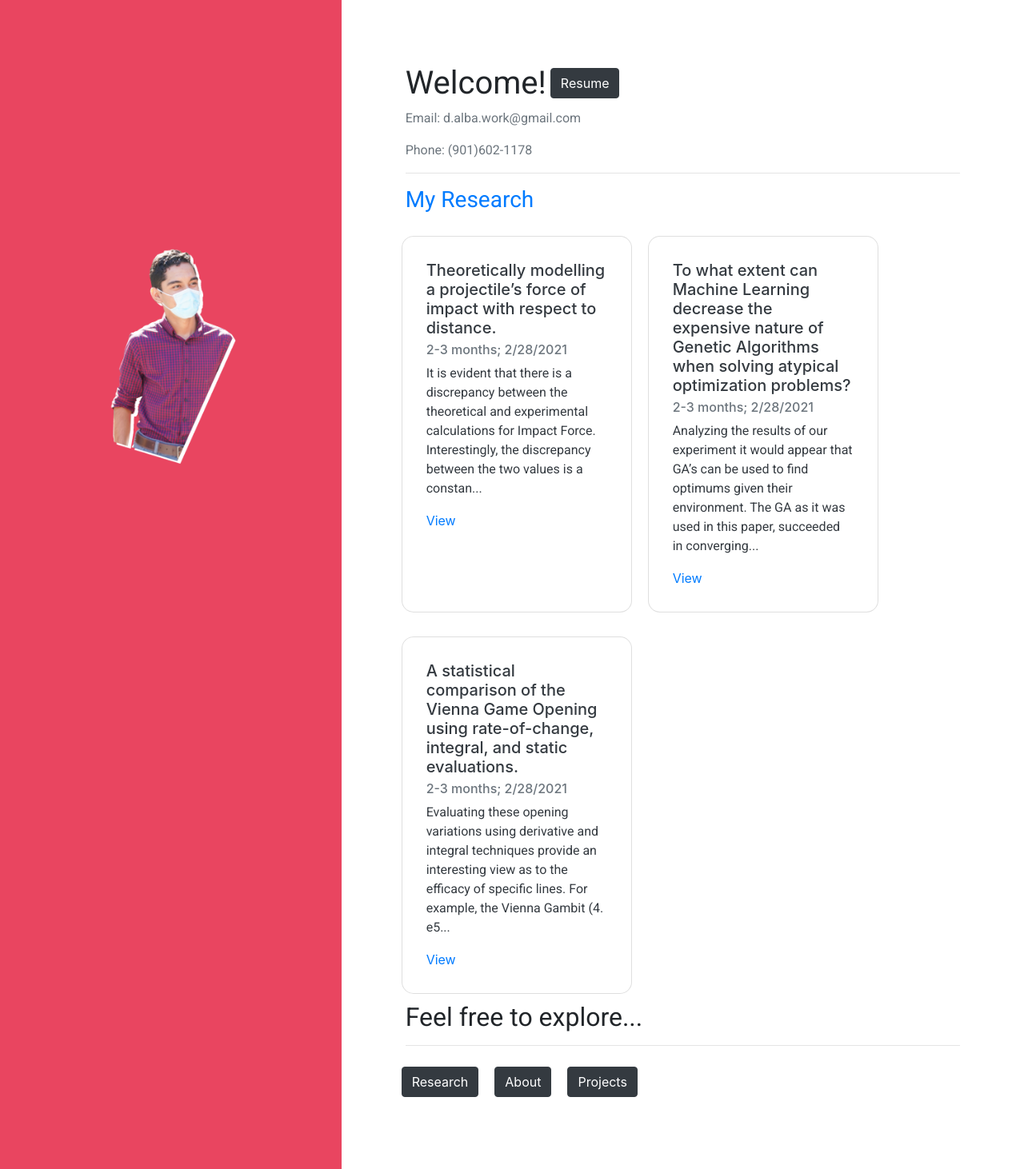
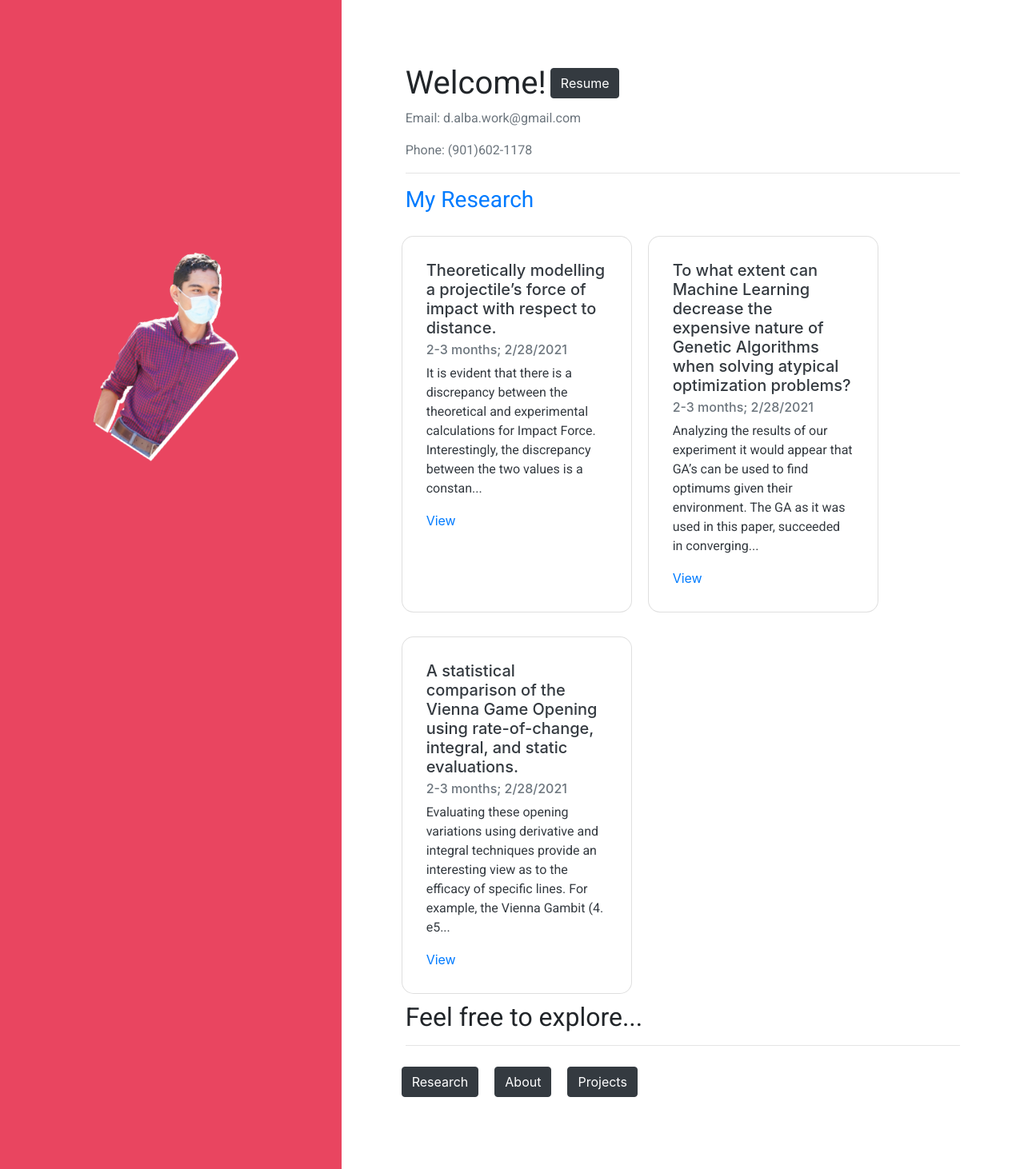
Before and after one commit to DAlba-sudo/DAlba-sudo.github.io, a Jekyll site: the page built from index.html, in a window 1280 px wide. Shown: the whole page at 80% size. Built offline with Jekyll 4.4.1, drawn with Linux system fonts in a browser that asks for light colours.

Commit message:
adding live-presentation

```diff
--- a/assets/css/home.css
+++ b/assets/css/home.css
@@ -41,3 +41,21 @@ h1, h2, h3, p {
     color: #000;
     border-radius: 15px;
 }
+
+/* Animations */
+@keyframes rotate {
+    25% {
+      -webkit-transform: rotate(20deg);
+    }
+    75% {
+        -webkit-transform: rotate(-20deg);
+    }
+  }
+
+  img.bannerImg {
+      animation-name:            rotate;
+      animation-duration:        2.0s;
+      animation-iteration-count: infinite;
+      animation-timing-function: ease;
+      /* animation-timing-function: cubic-bezier(0.95, 0.05, 0.795, 0.035); */
+  }
--- /dev/null
+++ b/assets/css/present.css
@@ -0,0 +1,4 @@
+/* Custom Classes */
+.resume {
+    margin: 10px;
+}
--- a/index.html
+++ b/index.html
@@ -10,7 +10,7 @@ css: home.css
         <!-- container with image -->
         <div class="col-sm-4 maxh text-center" style="align-items: center; justify-content: center;">
             <span class="helper"></span>
-            <img style="vertical-align: middle; max-width: 400px;" src="./assets/images/meOld.png" alt="" width="40%">
+            <img class="bannerImg" style="vertical-align: middle; max-width: 400px;" src="./assets/images/meOld.png" alt="" width="40%">
         </div>
 
         <div class="col-sm-8 maxh h-100 info-col">
@@ -43,3 +43,7 @@ css: home.css
         </div>
     </div>
 </div>
+
+<script>
+
+</script>
```
Also changed, not shown: templates/present.html (added, +14 -0 lines), 6 other files.
